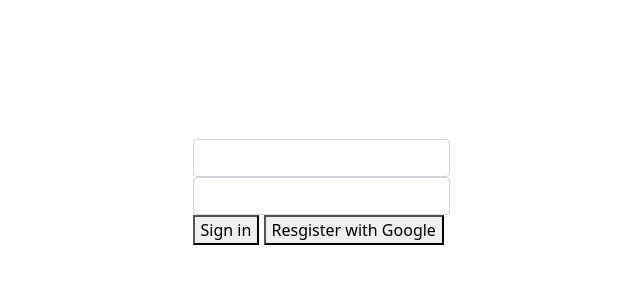
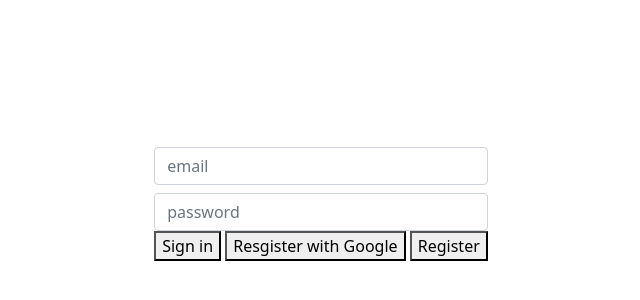
Before and after one commit to LDrex1/firebaseAuth, a plain HTML site: page index.html in a window 1280 px wide. Shown: the part 208-508 px from the top of the page, without its empty margins (319-959 px from the left). Drawn offline with Linux system fonts and the light colour scheme.

Commit message:
update: sign-up div

```diff
--- a/index.html
+++ b/index.html
@@ -14,37 +14,45 @@
     >
       <form action="">
         <div class="">
-          <div class="input">
-            <input class="form-control" type="text" inputmode="email" />
-          </div>
-          <div class="input">
-            <input class="form-control" type="password" />
+          <!-- <div class="sign-in">
+            <div class="input">
+              <input class="form-control" type="text" inputmode="email" />
+            </div>
+            <div class="input mt-2">
+              <input class="form-control" type="password" />
+            </div>
+          </div> -->
+
+          <div class="sign-up mt-4">
+            <div class="input">
+              <input
+                id="email"
+                class="form-control"
+                type="text"
+                placeholder="email"
+              />
+            </div>
+            <div class="input mt-2">
+              <input
+                id="password"
+                class="form-control"
+                type="password"
+                placeholder="password"
+              />
+            </div>
           </div>
 
           <button class="btn-btn">Sign in</button>
           <button id="google-register" class="btn-btn">
             Resgister with Google
           </button>
+          <button id="register" class="btn-btn">Register</button>
         </div>
       </form>
     </section>
 
     <script src="https://www.gstatic.com/firebasejs/8.10.0/firebase.js"></script>
-    <script>
-      const firebaseConfig = {
-        apiKey: "AIzaSyAP6lcvFpfpKeJa5AsIlyliWK0sLPP7dIM",
-        authDomain: "pilot-a0c07.firebaseapp.com",
-        projectId: "pilot-a0c07",
-        storageBucket: "pilot-a0c07.appspot.com",
-        messagingSenderId: "1095737579167",
-        appId: "1:1095737579167:web:4dbdde6015b126475cf4aa",
-        measurementId: "G-LSJ27QS9VJ",
-      };
 
-      // Initialize Firebase
-      firebase.initializeApp(firebaseConfig);
-      //   const analytics = getAnalytics(app);
-    </script>
     <script src="js/index.js"></script>
   </body>
 </html>
```
